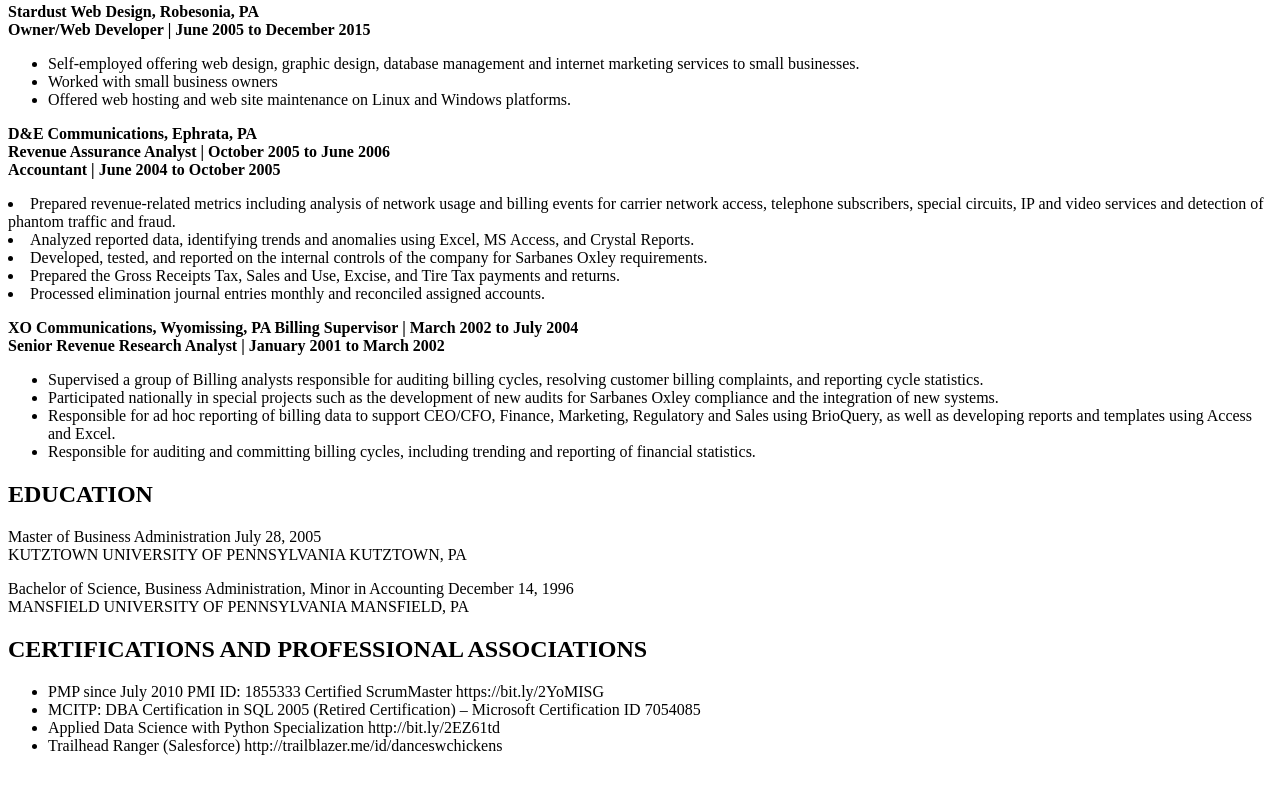
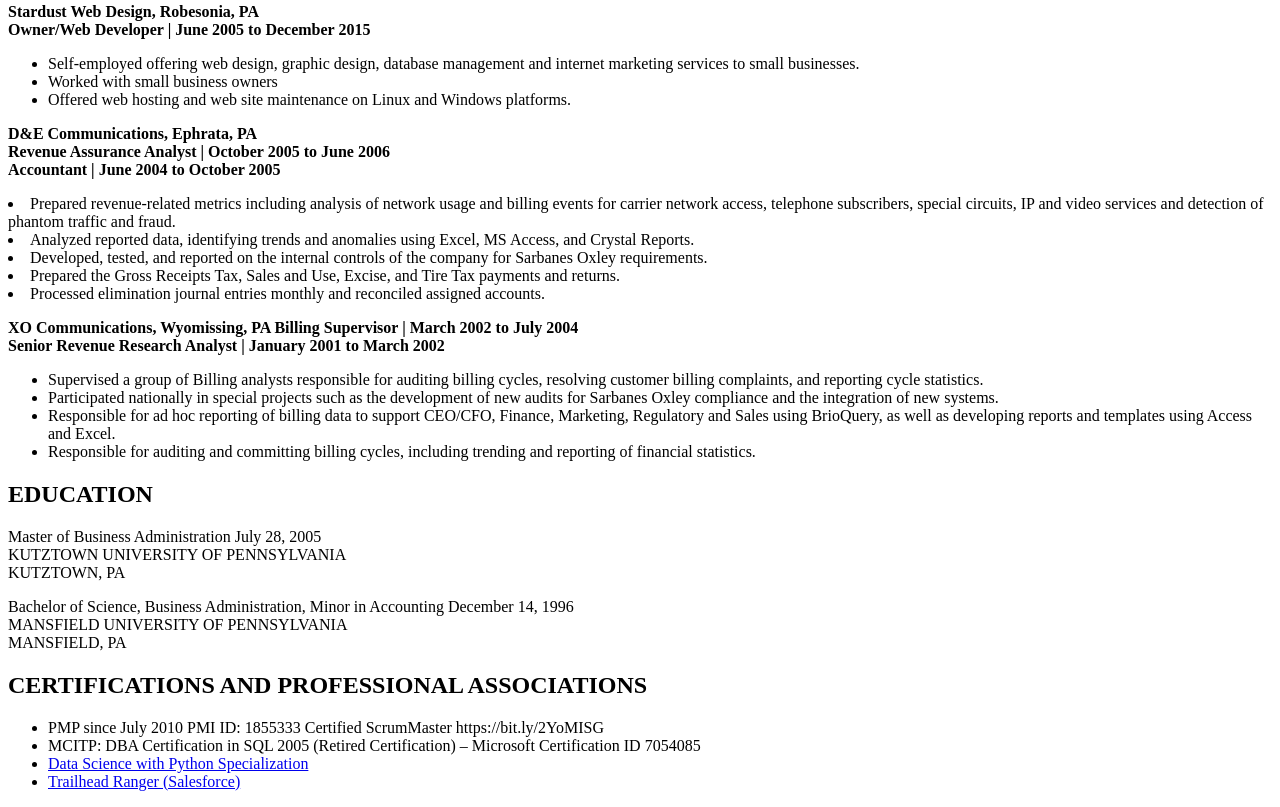
Before and after one commit to DancesWChickens/CV, a plain HTML site: page index.html in a window 1280 px wide. Shown: the part 1031-1838 px from the top of the page. Before the commit the page ends 1802 px from the top, so only its background shows below. Drawn offline with Linux system fonts and the light colour scheme.

Commit message:
changes to links and line breaks

```diff
--- a/index.html
+++ b/index.html
@@ -94,9 +94,10 @@
   </p>
   <h2>EDUCATION</h2>
   <p>Master of Business Administration July 28, 2005<br>
-    KUTZTOWN UNIVERSITY OF PENNSYLVANIA KUTZTOWN, PA </p>
+    KUTZTOWN UNIVERSITY OF PENNSYLVANIA <br> KUTZTOWN, PA </p>
   <p> Bachelor of Science, Business Administration, Minor in Accounting December 14, 1996 <br>
-    MANSFIELD UNIVERSITY OF PENNSYLVANIA MANSFIELD, PA</p>
+    MANSFIELD UNIVERSITY OF PENNSYLVANIA <br>
+    MANSFIELD, PA</p>
   </p>
   <h2>CERTIFICATIONS AND PROFESSIONAL ASSOCIATIONS</h2>
   <p>
@@ -104,8 +105,8 @@
     <ul>
       <li> PMP since July 2010 PMI ID: 1855333 Certified ScrumMaster https://bit.ly/2YoMISG </li>
       <li>MCITP: DBA Certification in SQL 2005 (Retired Certification) – Microsoft Certification ID 7054085 </li>
-      <li>Applied Data Science with Python Specialization http://bit.ly/2EZ61td</li>
-      <li>Trailhead Ranger (Salesforce) http://trailblazer.me/id/danceswchickens</li>
+      <li><a href="http://bit.ly/2EZ61td" target="_blank">Data Science with Python Specialization</a></li>
+      <li><a href="http://trailblazer.me/id/danceswchickens" target="_blank">Trailhead Ranger (Salesforce)</a></li>
     </ul>
   </p>
 </body>
```
